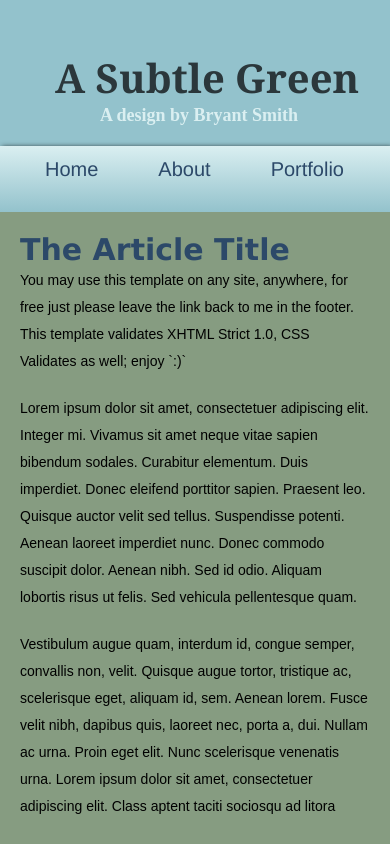
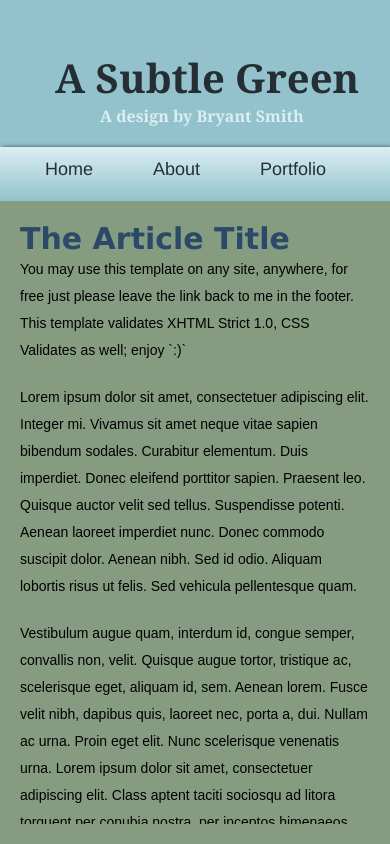
Before and after one commit to sararatBurke/classPJ-react-native, a React Native app: screen / in a window 390 px wide. Built offline with nearby package versions, Linux system fonts and the light colour scheme.

Commit message:
changed header font style

```diff
--- a/App.js
+++ b/App.js
@@ -75,7 +75,7 @@ const styles = StyleSheet.create({
     marginTop: 30,
   },
   headText:{
-    color: '#2b373b',
+    color: '#252F33',
     fontWeight: 'bold',
     fontFamily: 'Georgia',
     fontSize: 40,
@@ -86,8 +86,8 @@ const styles = StyleSheet.create({
   subHead:{
     color: '#daeff1',
     fontWeight: 'bold',
-    fontFamily: 'Times New Roman',
-    fontSize: 18,
+    fontFamily: 'Georgia',
+    fontSize: 16,
     marginLeft: 80,
   },
 
@@ -98,7 +98,7 @@ const styles = StyleSheet.create({
   },
 
   nav:{
-    flex: 0.1,
+    flex: 0.09,
     backgroundColor: '#cef',
     width: '100%',
 
@@ -111,16 +111,16 @@ const styles = StyleSheet.create({
 
   navButton:{
     marginHorizontal: 30,
-    marginTop: 12,
+    paddingTop: 12,
     fontFamily:'Helvetica',
-    color: '#2C4969',
+    color: '#252F33',
 
-    fontSize: 20,
+    fontSize: 18,
     justifyContent: 'center',
   },
 
   body: {
-    flex: 0.9,
+    flex: 1,
     width: '100%',
     backgroundColor: '#869c81',
     padding: 20,
```
